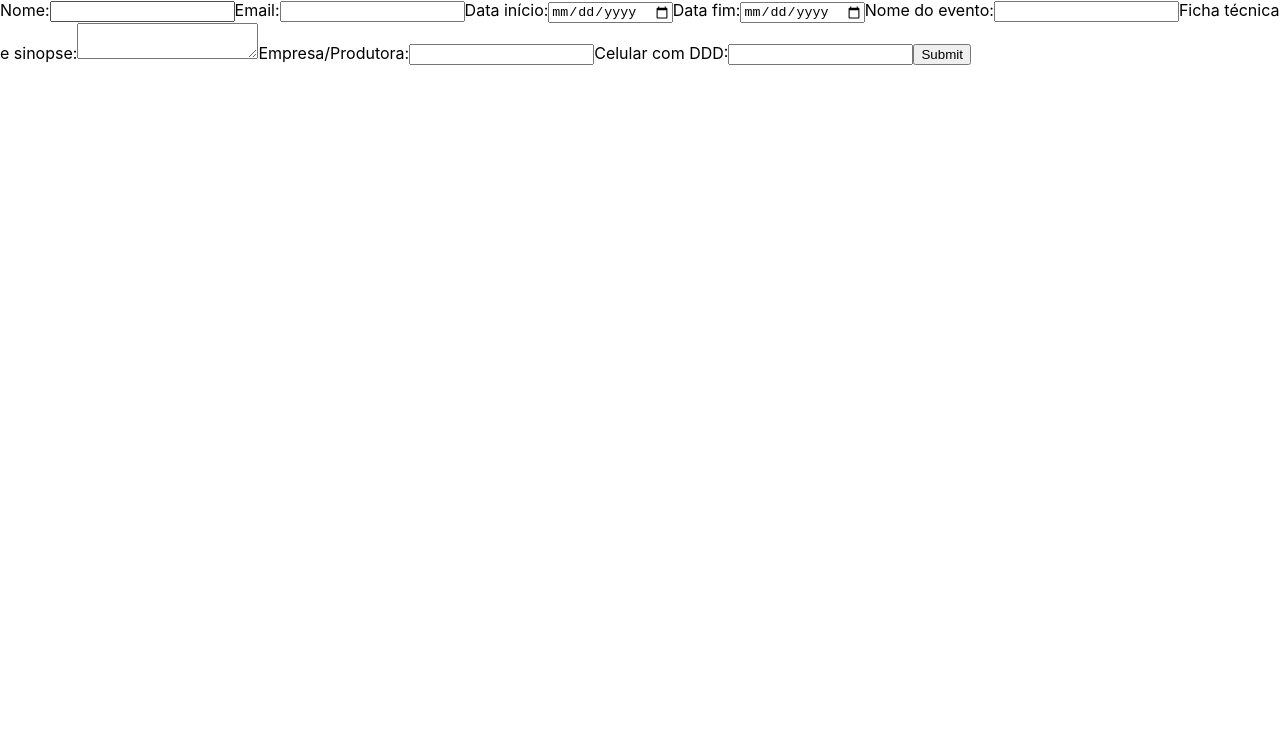
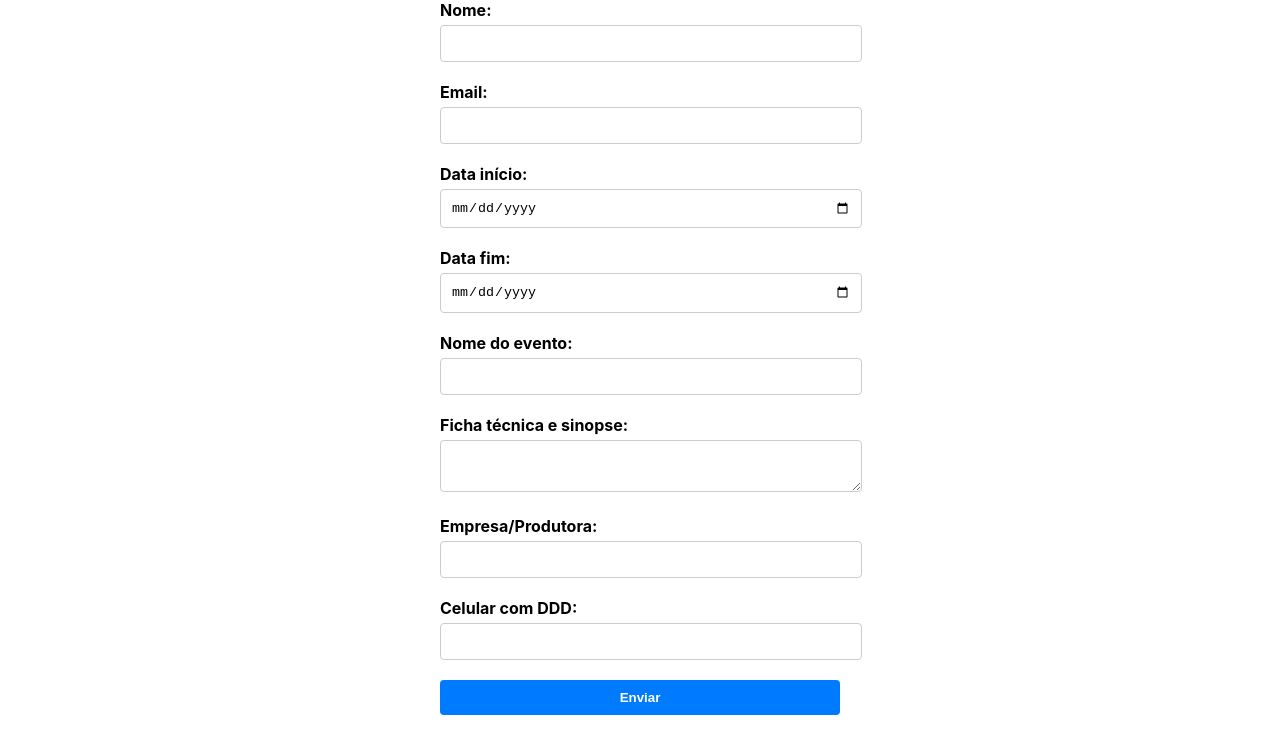
Before and after one commit to lucyfurt/SITE-TEATRO-ARTHUR-AZEVEDO-REACT-JAVASCRIPT, a React (Create React App) app: page /pautas in a window 1280 px wide. Shown: the top 754 px of the page. Built offline with nearby package versions, Linux system fonts and the light colour scheme.

Commit message:
form with styles

```diff
--- /dev/null
+++ b/src/Pages/ContactForm.css
@@ -0,0 +1,47 @@
+.contact-form {
+    max-width: 400px;
+    margin: 0 auto;
+  }
+
+  .form-group {
+    margin-bottom: 20px;
+  }
+
+  label {
+    display: block;
+    margin-bottom: 5px;
+    font-weight: bold;
+  }
+
+  input[type='text'],
+  input[type='email'],
+  input[type='date'],
+  textarea {
+    width: 100%;
+    padding: 10px;
+    border: 1px solid #ccc;
+    border-radius: 4px;
+  }
+
+  .submit-button {
+    display: block;
+    width: 100%;
+    padding: 10px;
+    font-weight: bold;
+    color: #fff;
+    background-color: #007bff;
+    border: none;
+    border-radius: 4px;
+    cursor: pointer;
+  }
+
+  .submit-button:disabled {
+    background-color: #ccc;
+    cursor: not-allowed;
+  }
+
+  .error-message {
+    color: red;
+    font-size: 14px;
+    margin-top: 5px;
+  }
--- a/src/Pages/Pautas.js
+++ b/src/Pages/Pautas.js
@@ -1,120 +1,79 @@
 import React from 'react';
 import { useForm, ValidationError } from '@formspree/react';
+import './ContactForm.css'; // Import the CSS file for styling
+
 function ContactForm() {
   const [state, handleSubmit] = useForm("moqoaddy");
   if (state.succeeded) {
-      return <p>Thanks for joining!</p>;
+    return <p>Formulário enviado com sucesso!</p>;
   }
   return (
-      <form onSubmit={handleSubmit}>
-        <label htmlFor="nome">
-        Nome:
-      </label>
-      <input
-        id="nome"
-        type='text'
-        name="nome"
-      />
+    <form className="contact-form" onSubmit={handleSubmit}>
+      <div className="form-group">
+        <label htmlFor="nome">Nome:</label>
+        <input id="nome" type="text" name="nome" />
+        <ValidationError prefix="Nome" field="nome" errors={state.errors} />
+      </div>
+      <div className="form-group">
+        <label htmlFor="email">Email:</label>
+        <input id="email" type="email" name="email" />
+        <ValidationError prefix="Email" field="email" errors={state.errors} />
+      </div>
+      <div className="form-group">
+        <label htmlFor="data">Data início:</label>
+        <input id="data" type="date" name="data_inicio" />
         <ValidationError
-
-        field="nome"
+          prefix="Data início"
+          field="data_inicio"
           errors={state.errors}
         />
-      <label htmlFor="email">
-        Email:
-      </label>
-      <input
-        id="email"
-        type="email"
-        name="email"
-      />
+      </div>
+      <div className="form-group">
+        <label htmlFor="data">Data fim:</label>
+        <input id="data" type="date" name="data_fim" />
         <ValidationError
-        prefix="Email"
-        field="email"
+          prefix="Data fim"
+          field="data_fim"
           errors={state.errors}
         />
-        <label htmlFor="data">
-        Data início:
-      </label>
-      <input
-        id="data"
-        type='date'
-        name="data inicio"
-      />
+      </div>
+      <div className="form-group">
+        <label htmlFor="evento">Nome do evento:</label>
+        <input id="evento" type="text" name="nome_evento" />
         <ValidationError
-
-        field="email"
+          prefix="Nome do evento"
+          field="nome_evento"
           errors={state.errors}
         />
-      <label htmlFor="data">
-        Data fim:
-      </label>
-      <input
-        id="data"
-        type='date'
-        name="data fim"
-      />
+      </div>
+      <div className="form-group">
+        <label htmlFor="ficha">Ficha técnica e sinopse:</label>
+        <textarea id="ficha" name="ficha_sinopse" />
         <ValidationError
-
-        field="email"
+          prefix="Ficha técnica e sinopse"
+          field="ficha_sinopse"
           errors={state.errors}
         />
-      <label htmlFor="evento">
-        Nome do evento:
-      </label>
-      <input
-        id="evento"
-        type='text'
-        name="nome do evento"
-      />
+      </div>
+      <div className="form-group">
+        <label htmlFor="empresa">Empresa/Produtora:</label>
+        <input id="empresa" type="text" name="empresa" />
+        <ValidationError prefix="Empresa" field="empresa" errors={state.errors} />
+      </div>
+      <div className="form-group">
+        <label htmlFor="celular">Celular com DDD:</label>
+        <input id="celular" type="text" name="celular" />
         <ValidationError
-
-        field="evento"
-        errors={state.errors}
-      />
-      <label htmlFor="data">
-        Ficha técnica e sinopse:
-      </label>
-      <textarea
-        id="ficha"
-        name="ficha tecnica e sinopse"
-      />
-      <ValidationError
-
-        field="ficha"
-        errors={state.errors}
-      />
-      <label htmlFor="empresa">
-        Empresa/Produtora:
-      </label>
-      <input
-        id="empresa"
-        type='text'
-        name="empresa"
-      />
-      <ValidationError
-
-        field="empresa"
-        errors={state.errors}
-      />
-      <label htmlFor="celular">
-        Celular com DDD:
-      </label>
-      <input
-        id="celular"
-        type='number'
-        name="celular"
-      />
-      <ValidationError
-
+          prefix="Celular com DDD"
           field="celular"
           errors={state.errors}
         />
-      <button type="submit" disabled={state.submitting}>
-        Submit
+      </div>
+      <button className="submit-button" type="submit" disabled={state.submitting}>
+        Enviar
       </button>
     </form>
   );
 }
 
-     export default ContactForm
+export default ContactForm;
```
Lines whose indentation alone changed are shown as unchanged.
